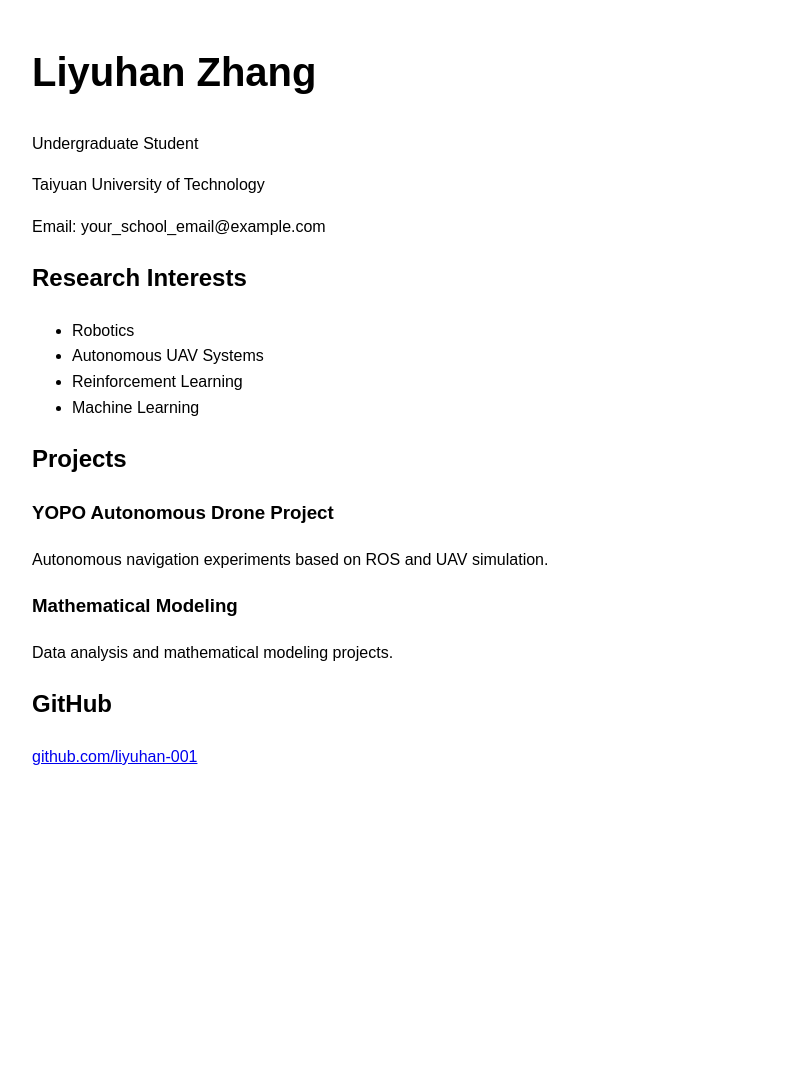
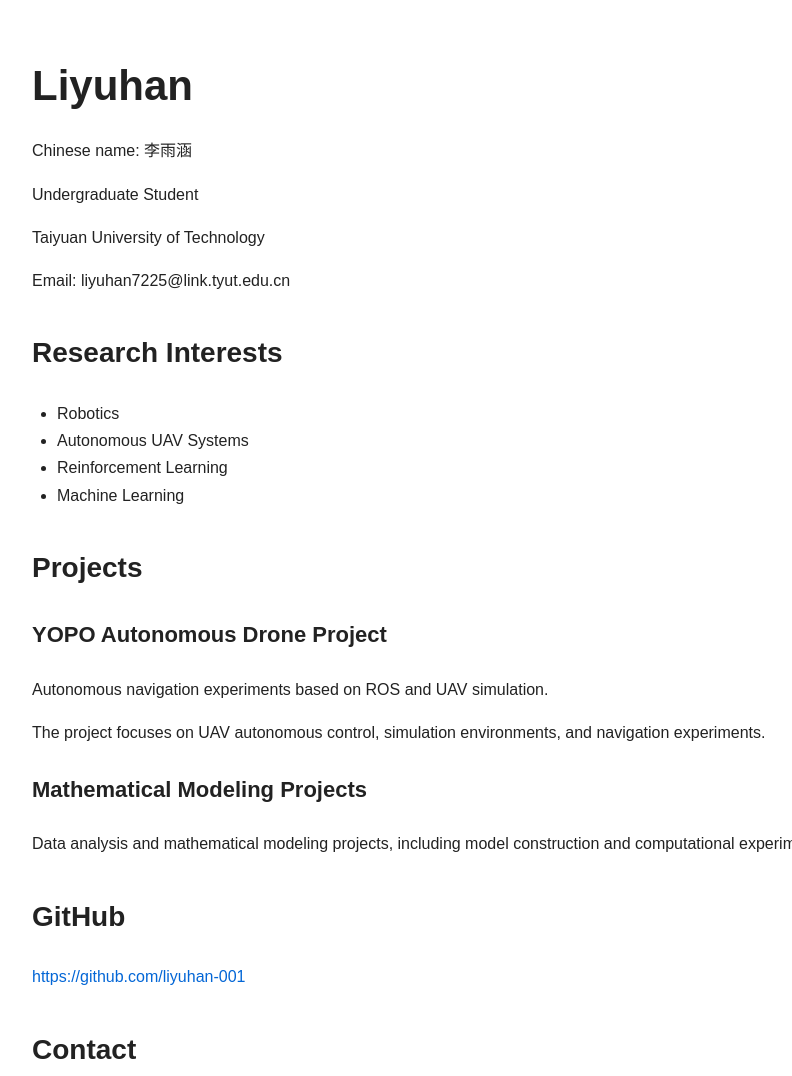
Before and after one commit to liyuhan-001/liyuhan-001.github.io, a plain HTML site: page index.html in a window 1280 px wide. Shown: the top 1076 px of the page, without its empty margins (158-950 px from the left). Before the commit the page ends 809 px from the top, so only its background shows below. Drawn offline with Linux system fonts and the light colour scheme.

Commit message:
Update index.html

```diff
--- a/index.html
+++ b/index.html
@@ -3,80 +3,171 @@
 
 <head>
 <meta charset="UTF-8">
-<title>Liyuhan Zhang</title>
+
+<meta name="viewport" content="width=device-width, initial-scale=1.0">
+
+<title>Liyuhan</title>
+
 
 <style>
 
-body{
-    max-width:900px;
-    margin:40px auto;
-    font-family:Arial, sans-serif;
-    line-height:1.6;
+body {
+    max-width: 900px;
+    margin: 50px auto;
+    padding: 0 20px;
+    font-family: Arial, Helvetica, sans-serif;
+    line-height: 1.7;
+    color: #222;
 }
 
-h1{
-    font-size:40px;
+
+h1 {
+    font-size: 42px;
+    margin-bottom: 10px;
 }
+
+
+h2 {
+    margin-top: 35px;
+    font-size: 28px;
+}
+
+
+h3 {
+    margin-top: 25px;
+    font-size: 22px;
+}
+
+
+a {
+    color: #0366d6;
+    text-decoration: none;
+}
+
+
+a:hover {
+    text-decoration: underline;
+}
+
+
+ul {
+    padding-left: 25px;
+}
+
 
 </style>
 
+
 </head>
+
 
 
 <body>
 
 
-<h1>Liyuhan Zhang</h1>
+<h1>Liyuhan</h1>
+
+
+<p>
+Chinese name: 李雨涵
+</p>
+
 
 <p>
 Undergraduate Student
 </p>
 
+
 <p>
 Taiyuan University of Technology
 </p>
 
+
 <p>
-Email: your_school_email@example.com
+Email: liyuhan7225@link.tyut.edu.cn
 </p>
+
 
 
 <h2>Research Interests</h2>
 
+
 <ul>
+
 <li>Robotics</li>
+
 <li>Autonomous UAV Systems</li>
+
 <li>Reinforcement Learning</li>
+
 <li>Machine Learning</li>
+
 </ul>
+
+
 
 
 <h2>Projects</h2>
 
 
-<h3>YOPO Autonomous Drone Project</h3>
+
+<h3>
+YOPO Autonomous Drone Project
+</h3>
+
 
 <p>
 Autonomous navigation experiments based on ROS and UAV simulation.
 </p>
 
 
-<h3>Mathematical Modeling</h3>
+<p>
+The project focuses on UAV autonomous control,
+simulation environments, and navigation experiments.
+</p>
+
+
+
+
+<h3>
+Mathematical Modeling Projects
+</h3>
+
 
 <p>
-Data analysis and mathematical modeling projects.
+Data analysis and mathematical modeling projects,
+including model construction and computational experiments.
 </p>
+
+
 
 
 <h2>GitHub</h2>
 
+
 <p>
+
 <a href="https://github.com/liyuhan-001">
-github.com/liyuhan-001
+
+https://github.com/liyuhan-001
+
 </a>
+
 </p>
+
+
+
+
+<h2>Contact</h2>
+
+
+<p>
+Please contact me through my university email.
+</p>
+
 
 
 </body>
 
+
 </html>
```
